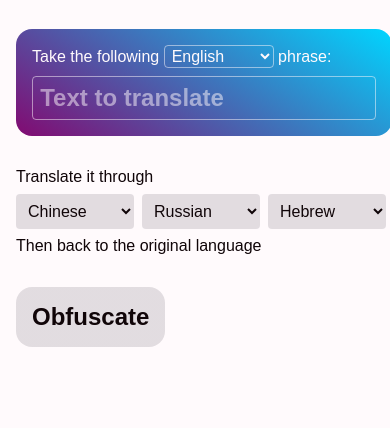
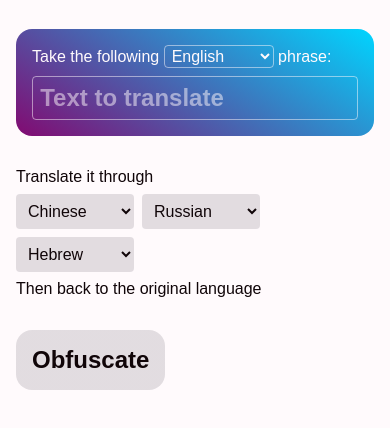
Before and after one commit to albertnis/obfuscator-htmx, a website: page src/web/index.html in a window 390 px wide. Shown: the part 108-536 px from the top of the page. Drawn offline with nearby package versions, Linux system fonts and the light colour scheme; a web font is replaced by a local one.

Commit message:
Fix overflow caused by input on small screens

```diff
--- a/src/web/style.css
+++ b/src/web/style.css
@@ -174,6 +174,8 @@ button:focus-visible {
   font-weight: 700;
   border-radius: 4px;
   padding: 0.3em;
+  min-width: 0;
+  width: calc(100% - 1rem);
 }
 
 .target-languages {
```
